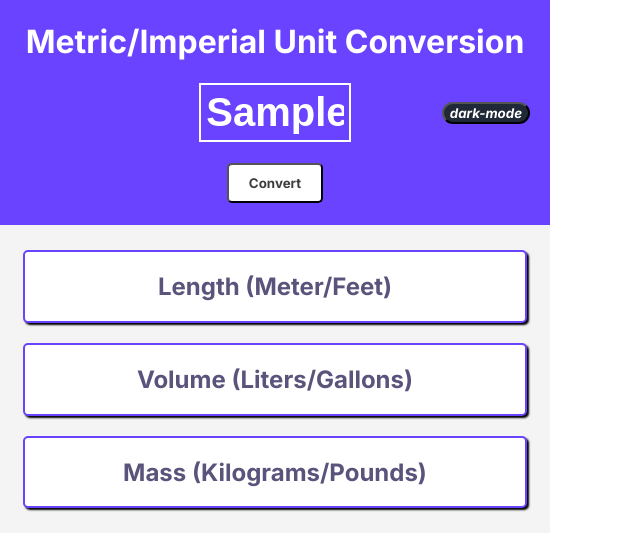
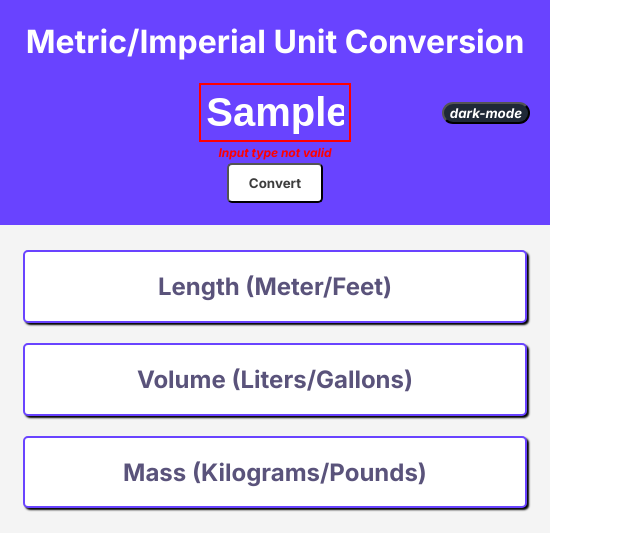
Before and after one commit to danchaud-vincent/unit_conversion_project, a plain HTML site: page index.html in a window 1280 px wide. Both pictures are taken after typing "Sample" into the empty fields and a click on the button "Convert". Shown: the whole page, without its empty margins (0-640 px from the left). Drawn offline with Linux system fonts and the light colour scheme.

Commit message:
last js css updates

```diff
--- a/index.css
+++ b/index.css
@@ -35,6 +35,16 @@ body{
     font-weight: bold;
     font-size: 40px;
     text-align: center;
+}
+
+.header-container label{
+    position: absolute;
+    top: 145px;
+    font-size: 12px;
+    font-style: italic;
+    font-weight: bold;
+    color: red;
+    visibility: hidden;
 }
 
 #convert-btn{
--- a/index.html
+++ b/index.html
@@ -10,6 +10,7 @@
         <div class="header-container">
             <h1>Metric/Imperial Unit Conversion</h1>
             <input type="text" id="unit-value" name="unit-value">
+            <label for="unit-value">Input type not valid</label>
             <button id="convert-btn">Convert</button>
             <button id="switch-btn">dark-mode</button>
         </div>
--- a/index.js
+++ b/index.js
@@ -13,13 +13,22 @@ const unitPoundEl = document.getElementById("unit-pound-el")
 convertBtn.addEventListener("click", function(){
 
     // get value from input
-    let inputValue = document.getElementById("unit-value").value
+    let inputUnitEl = document.getElementById("unit-value")
+    let inputUnitValue = inputUnitEl.value
 
-    if (inputValue){
+    // get label el
+    const inputLabelEl = document.querySelector("label")
 
-        const input_value_nb = Number(inputValue)
+    if (inputUnitValue){
+
+        const input_value_nb = Number(inputUnitValue)
 
         if (input_value_nb){
+
+            // change color input unit
+            inputUnitEl.style.borderColor = "white";
+            inputLabelEl.style.visibility = "hidden"
+
             // convert the value
             const meterToFeetValue = input_value_nb * 3.281
             const feetToMeterValue = input_value_nb / 3.281
@@ -38,7 +47,11 @@ convertBtn.addEventListener("click", function(){
             unitPoundEl.innerHTML = pound_sentence
         }
         else{
-            console.log("Please type a number")
+
+            inputLabelEl.style.visibility = "visible"
+
+            // change color input unit
+            inputUnitEl.style.borderColor = "red";
         }
     }
 })
```
